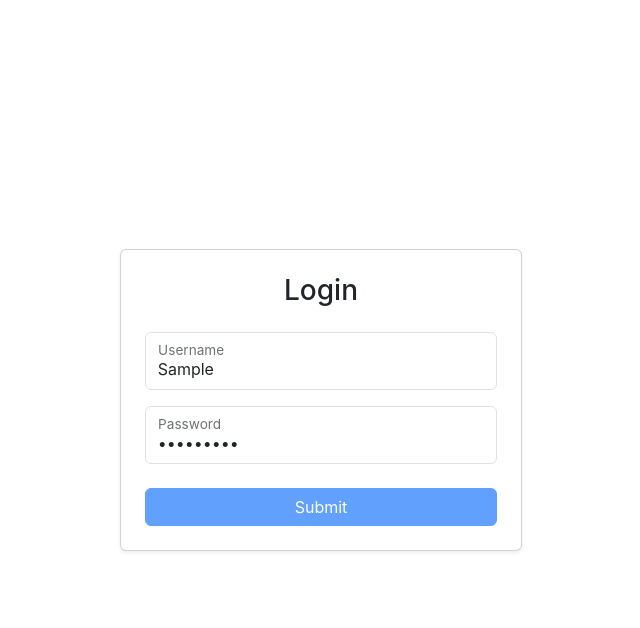
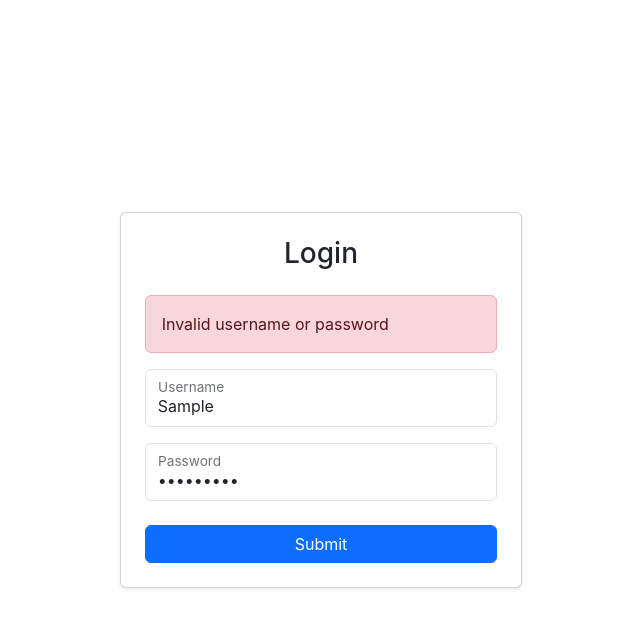
Before and after one commit to felipeh3005/fullstack-javascript-project-139, a React (Create React App) app in the folder frontend/: page /login in a window 1280 px wide. Both pictures are taken after typing "Sample", "Sample123" into the empty fields and a click on the button "Submit". Shown: the top 628 px of the page, without its empty margins (319-959 px from the left). Built offline with nearby package versions, Linux system fonts and the light colour scheme; no server answers.

Commit message:
Add authentication flow

```diff
--- a/frontend/package.json
+++ b/frontend/package.json
@@ -7,8 +7,11 @@
     "@testing-library/jest-dom": "^6.9.1",
     "@testing-library/react": "^16.3.2",
     "@testing-library/user-event": "^13.5.0",
+    "axios": "^1.16.0",
+    "bootstrap": "^5.3.8",
     "formik": "^2.4.9",
     "react": "^19.2.5",
+    "react-bootstrap": "^2.10.10",
     "react-dom": "^19.2.5",
     "react-router-dom": "^6.30.3",
     "react-scripts": "5.0.1",
--- a/frontend/public/index.html
+++ b/frontend/public/index.html
@@ -24,7 +24,6 @@
       work correctly both with client-side routing and a non-root public URL.
       Learn how to configure a non-root public URL by running `npm run build`.
     -->
-    <link href="https://cdn.jsdelivr.net/npm/bootstrap@5.3.3/dist/css/bootstrap.min.css" rel="stylesheet">
     <title>Hexlet Chat</title>
   </head>
   <body>
--- a/frontend/src/App.js
+++ b/frontend/src/App.js
@@ -1,17 +1,28 @@
 import { BrowserRouter, Navigate, Route, Routes } from 'react-router-dom';
 
+import PrivateRoute from './components/PrivateRoute';
+import { AuthProvider } from './contexts/AuthContext';
 import HomePage from './pages/HomePage';
 import LoginPage from './pages/LoginPage';
 import NotFoundPage from './pages/NotFoundPage';
 
 const App = () => (
   <BrowserRouter>
-    <Routes>
-      <Route path="/" element={<HomePage />} />
-      <Route path="/login" element={<LoginPage />} />
-      <Route path="/404" element={<NotFoundPage />} />
-      <Route path="*" element={<Navigate to="/404" replace />} />
-    </Routes>
+    <AuthProvider>
+      <Routes>
+        <Route
+          path="/"
+          element={(
+            <PrivateRoute>
+              <HomePage />
+            </PrivateRoute>
+          )}
+        />
+        <Route path="/login" element={<LoginPage />} />
+        <Route path="/404" element={<NotFoundPage />} />
+        <Route path="*" element={<Navigate to="/404" replace />} />
+      </Routes>
+    </AuthProvider>
   </BrowserRouter>
 );
 
--- /dev/null
+++ b/frontend/src/components/PrivateRoute.jsx
@@ -0,0 +1,16 @@
+import { Navigate, useLocation } from 'react-router-dom';
+
+import { useAuth } from '../contexts/AuthContext';
+
+const PrivateRoute = ({ children }) => {
+  const { loggedIn } = useAuth();
+  const location = useLocation();
+
+  if (!loggedIn) {
+    return <Navigate to="/login" state={{ from: location }} replace />;
+  }
+
+  return children;
+};
+
+export default PrivateRoute;
--- /dev/null
+++ b/frontend/src/contexts/AuthContext.jsx
@@ -0,0 +1,55 @@
+import {
+  createContext,
+  useCallback,
+  useContext,
+  useMemo,
+  useState,
+} from 'react';
+
+const AuthContext = createContext(null);
+
+const storageKey = 'user';
+
+const getStoredUser = () => {
+  const storedUser = localStorage.getItem(storageKey);
+
+  if (!storedUser) {
+    return null;
+  }
+
+  try {
+    return JSON.parse(storedUser);
+  } catch {
+    localStorage.removeItem(storageKey);
+    return null;
+  }
+};
+
+export const AuthProvider = ({ children }) => {
+  const [user, setUser] = useState(getStoredUser);
+
+  const logIn = useCallback((userData) => {
+    localStorage.setItem(storageKey, JSON.stringify(userData));
+    setUser(userData);
+  }, []);
+
+  const logOut = useCallback(() => {
+    localStorage.removeItem(storageKey);
+    setUser(null);
+  }, []);
+
+  const value = useMemo(() => ({
+    user,
+    loggedIn: Boolean(user?.token),
+    logIn,
+    logOut,
+  }), [user, logIn, logOut]);
+
+  return (
+    <AuthContext.Provider value={value}>
+      {children}
+    </AuthContext.Provider>
+  );
+};
+
+export const useAuth = () => useContext(AuthContext);
--- a/frontend/src/index.js
+++ b/frontend/src/index.js
@@ -1,5 +1,6 @@
 import React from 'react';
 import ReactDOM from 'react-dom/client';
+import 'bootstrap/dist/css/bootstrap.min.css';
 
 import './index.css';
 import App from './App';
--- a/frontend/src/pages/LoginPage.jsx
+++ b/frontend/src/pages/LoginPage.jsx
@@ -1,5 +1,18 @@
-import { Formik, Form, Field, ErrorMessage } from 'formik';
+import axios from 'axios';
+import { useState } from 'react';
+import {
+  Alert,
+  Button,
+  Card,
+  Container,
+  FloatingLabel,
+  Form as BootstrapForm,
+} from 'react-bootstrap';
+import { Field, Form as FormikForm, Formik } from 'formik';
+import { Navigate, useLocation, useNavigate } from 'react-router-dom';
 import * as yup from 'yup';
+
+import { useAuth } from '../contexts/AuthContext';
 
 const validationSchema = yup.object().shape({
   username: yup.string().trim().required('Username is required'),
@@ -7,17 +20,45 @@ const validationSchema = yup.object().shape({
 });
 
 const LoginPage = () => {
-  const handleSubmit = () => {
-    // Form submission will be implemented in a later step.
+  const [authFailed, setAuthFailed] = useState(false);
+  const { logIn, loggedIn } = useAuth();
+  const navigate = useNavigate();
+  const location = useLocation();
+
+  const from = location.state?.from?.pathname || '/';
+
+  if (loggedIn) {
+    return <Navigate to="/" replace />;
+  }
+
+  const handleSubmit = async (values, { setSubmitting }) => {
+    setAuthFailed(false);
+
+    try {
+      const response = await axios.post('/api/v1/login', values);
+
+      logIn(response.data);
+      navigate(from, { replace: true });
+    } catch (error) {
+      setAuthFailed(true);
+    } finally {
+      setSubmitting(false);
+    }
   };
 
   return (
-    <div className="container-fluid vh-100">
+    <Container fluid className="vh-100">
       <div className="row justify-content-center align-content-center h-100">
         <div className="col-12 col-md-8 col-lg-6 col-xl-4">
-          <div className="card shadow-sm">
-            <div className="card-body p-4">
+          <Card className="shadow-sm">
+            <Card.Body className="p-4">
               <h1 className="h3 mb-4 text-center">Login</h1>
+
+              {authFailed && (
+                <Alert variant="danger">
+                  Invalid username or password
+                </Alert>
+              )}
 
               <Formik
                 initialValues={{ username: '', password: '' }}
@@ -25,56 +66,66 @@ const LoginPage = () => {
                 onSubmit={handleSubmit}
               >
                 {({ isSubmitting }) => (
-                  <Form>
-                    <div className="form-floating mb-3">
-                      <Field
-                        id="username"
-                        name="username"
-                        type="text"
-                        autoComplete="username"
-                        placeholder="Username"
-                        className="form-control"
-                      />
-                      <label htmlFor="username">Username</label>
-                      <ErrorMessage
-                        name="username"
-                        component="div"
-                        className="invalid-feedback d-block"
-                      />
-                    </div>
+                  <FormikForm>
+                    <Field name="username">
+                      {({ field, meta }) => (
+                        <FloatingLabel
+                          controlId="username"
+                          label="Username"
+                          className="mb-3"
+                        >
+                          <BootstrapForm.Control
+                            {...field}
+                            type="text"
+                            placeholder="Username"
+                            autoComplete="username"
+                            autoFocus
+                            isInvalid={meta.touched && Boolean(meta.error)}
+                          />
+                          <BootstrapForm.Control.Feedback type="invalid">
+                            {meta.error}
+                          </BootstrapForm.Control.Feedback>
+                        </FloatingLabel>
+                      )}
+                    </Field>
 
-                    <div className="form-floating mb-4">
-                      <Field
-                        id="password"
-                        name="password"
-                        type="password"
-                        autoComplete="current-password"
-                        placeholder="Password"
-                        className="form-control"
-                      />
-                      <label htmlFor="password">Password</label>
-                      <ErrorMessage
-                        name="password"
-                        component="div"
-                        className="invalid-feedback d-block"
-                      />
-                    </div>
+                    <Field name="password">
+                      {({ field, meta }) => (
+                        <FloatingLabel
+                          controlId="password"
+                          label="Password"
+                          className="mb-4"
+                        >
+                          <BootstrapForm.Control
+                            {...field}
+                            type="password"
+                            placeholder="Password"
+                            autoComplete="current-password"
+                            isInvalid={meta.touched && Boolean(meta.error)}
+                          />
+                          <BootstrapForm.Control.Feedback type="invalid">
+                            {meta.error}
+                          </BootstrapForm.Control.Feedback>
+                        </FloatingLabel>
+                      )}
+                    </Field>
 
-                    <button
+                    <Button
                       type="submit"
-                      className="w-100 btn btn-primary"
+                      variant="primary"
+                      className="w-100"
                       disabled={isSubmitting}
                     >
                       Submit
-                    </button>
-                  </Form>
+                    </Button>
+                  </FormikForm>
                 )}
               </Formik>
-            </div>
-          </div>
+            </Card.Body>
+          </Card>
         </div>
       </div>
-    </div>
+    </Container>
   );
 };
 
```
Also changed, not shown: frontend/src/pages/HomePage.jsx (+29 -15 lines), 1 other file (tests, documents, lock files or other folders).
